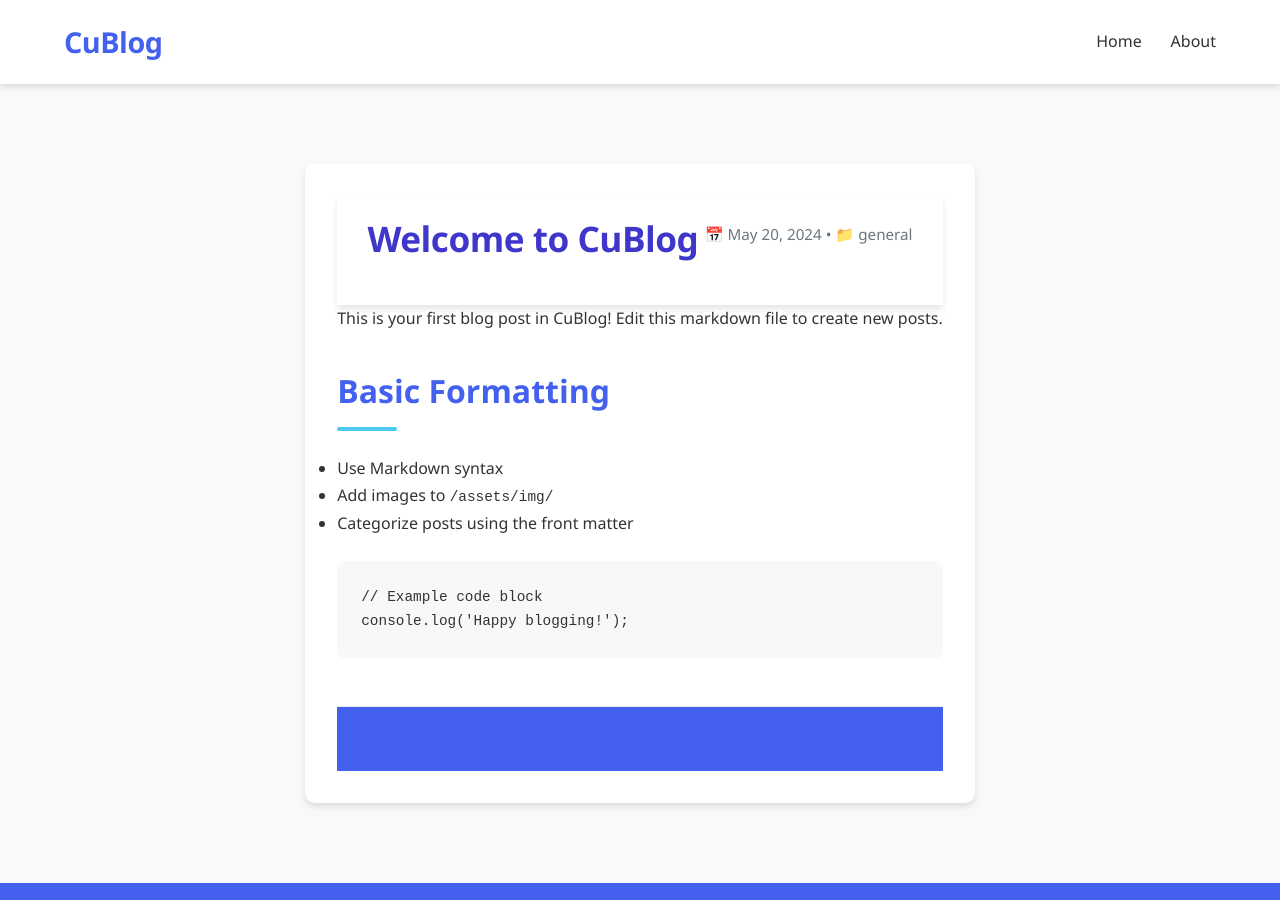
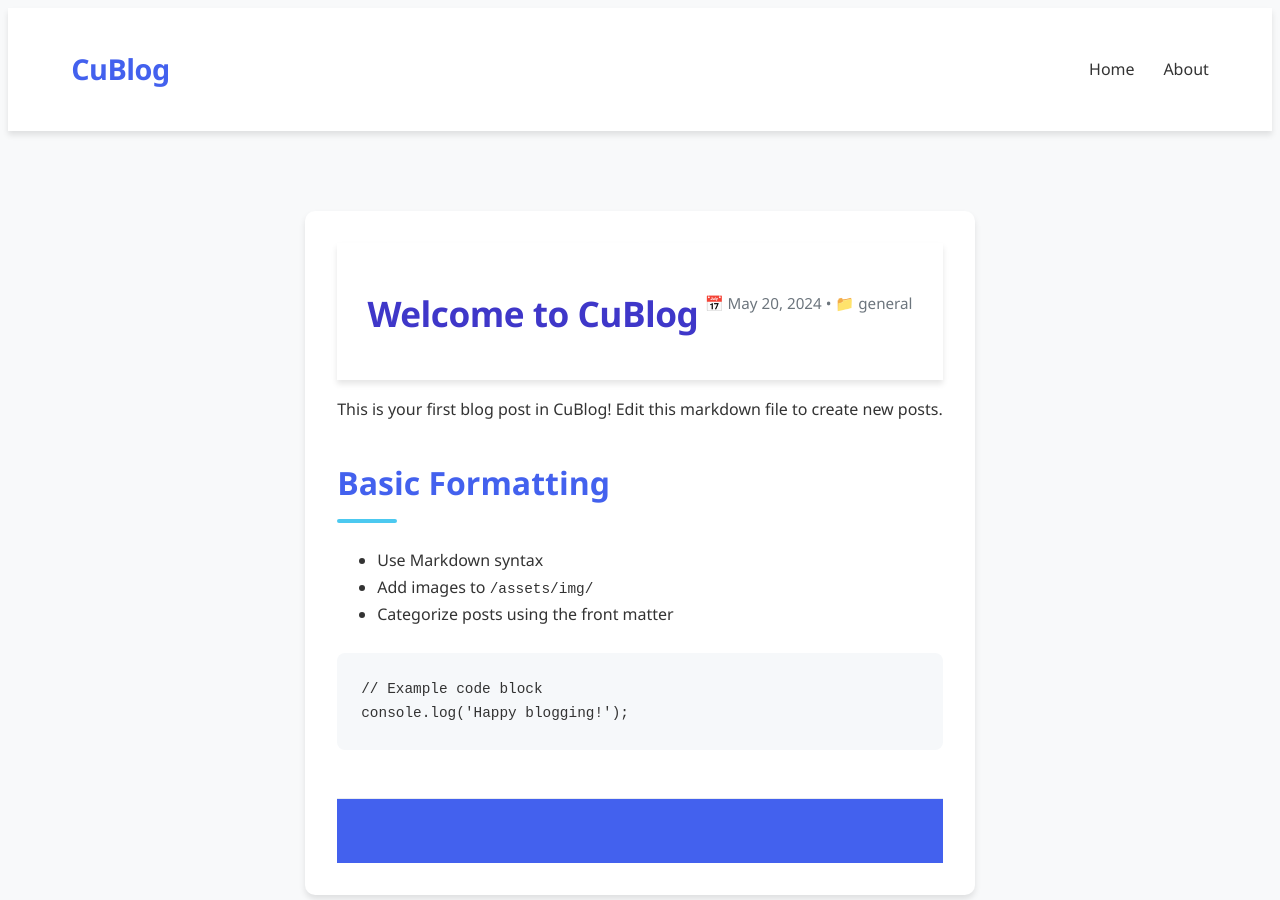
Before and after one commit to RyaninChina11/CuBlog, a Jekyll site: the page built from _posts/2024-05-20-welcome-to-cublog.md, in a window 1280 px wide and 900 px high. Built offline with Jekyll 4.4.1, drawn with Linux system fonts in a browser that asks for light colours.

Commit message:
Post Style Update

```diff
--- a/_layouts/post.html
+++ b/_layouts/post.html
@@ -3,13 +3,11 @@
 
 <head>
   {% include head.html %}
-  <link rel="stylesheet" href="{{ '/assets/css/index.css' | relative_url }}">
   <link rel="stylesheet" href="{{ '/assets/css/post.css' | relative_url }}">
 </head>
 
 <body>
   {% include header.html %}
-
   <main class="container">
     <article class="post">
       <header>
--- a/assets/css/post.css
+++ b/assets/css/post.css
@@ -11,6 +11,99 @@
   --shadow: 0 4px 6px rgba(0, 0, 0, 0.1);
   --transition: all 0.3s ease;
 }
+
+html {
+    scroll-behavior: smooth;
+  }
+
+  body {
+    font-family: 'Segoe UI', Roboto, 'Helvetica Neue', Arial, sans-serif;
+    line-height: 1.6;
+    color: var(--text-color);
+    background-color: var(--light-gray);
+    min-height: 100vh;
+    display: flex;
+    flex-direction: column;
+  }
+
+  header {
+    background-color: var(--white);
+    box-shadow: var(--shadow);
+    padding: 1.2rem 5%;
+    position: sticky;
+    top: 0;
+    z-index: 100;
+    display: flex;
+    justify-content: space-between;
+    align-items: center;
+    flex-wrap: wrap;
+  }
+
+  header h1 {
+    font-size: 1.8rem;
+    color: var(--primary-color);
+    font-weight: 700;
+    letter-spacing: -0.5px;
+  }
+
+  header nav {
+    display: flex;
+    gap: 1.8rem;
+  }
+
+  header nav a {
+    text-decoration: none;
+    color: var(--text-color);
+    font-weight: 500;
+    position: relative;
+    padding: 0.5rem 0;
+    transition: var(--transition);
+  }
+
+  header nav a:hover {
+    color: var(--primary-color);
+  }
+
+  header nav a::after {
+    content: '';
+    position: absolute;
+    bottom: 0;
+    left: 0;
+    width: 0;
+    height: 2px;
+    background-color: var(--primary-color);
+    transition: var(--transition);
+  }
+
+  header nav a:hover::after {
+    width: 100%;
+  }
+
+  main.container {
+    max-width: 800px;
+    margin: 3rem auto;
+    padding: 0 2rem;
+    flex: 1;
+  }
+
+  main h2 {
+    font-size: 2rem;
+    margin-bottom: 2rem;
+    color: var(--secondary-color);
+    position: relative;
+    padding-bottom: 0.8rem;
+  }
+
+  main h2::after {
+    content: '';
+    position: absolute;
+    bottom: 0;
+    left: 0;
+    width: 60px;
+    height: 4px;
+    background-color: var(--accent-color);
+    border-radius: 2px;
+  }
 
 article.post {
   background: var(--white);
@@ -110,3 +203,70 @@
     padding: 1rem;
   }
 }
+
+footer {
+    background-color: var(--primary-color);
+    color: var(--white);
+    padding: 2rem 5%;
+    text-align: center;
+    margin-top: auto;
+  }
+
+  footer p {
+    margin-bottom: 1rem;
+    font-size: 1rem;
+  }
+
+  footer .social-links {
+    display: flex;
+    justify-content: center;
+    gap: 1.5rem;
+  }
+
+  footer .social-links a {
+    color: var(--white);
+    font-size: 1.4rem;
+    transition: var(--transition);
+  }
+
+  footer .social-links a:hover {
+    color: var(--accent-color);
+    transform: translateY(-3px);
+  }
+
+  @media (max-width: 768px) {
+    header {
+      flex-direction: column;
+      text-align: center;
+      gap: 1rem;
+      padding: 1rem;
+    }
+
+    header nav {
+      gap: 1rem;
+    }
+
+    main.container {
+      padding: 0 1.5rem;
+      margin: 2rem auto;
+    }
+
+    article.post-excerpt {
+      padding: 1.5rem;
+    }
+  }
+
+  @media (max-width: 480px) {
+    header nav {
+      flex-direction: column;
+      gap: 0.5rem;
+    }
+
+    main h2 {
+      font-size: 1.7rem;
+    }
+
+    article.post-excerpt h3 {
+      font-size: 1.3rem;
+    }
+  }
```
